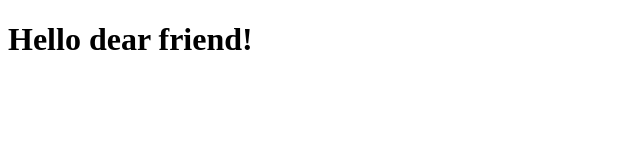
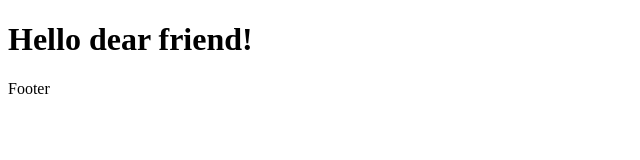
Before and after one commit to vbulmak/my-page, a plain HTML site: page projects/my-page/index.html in a window 1280 px wide. Shown: the full height of the page, 0-640 px from the left. Drawn offline with Linux system fonts and the light colour scheme.

Commit message:
add footer

```diff
--- a/projects/my-page/index.html
+++ b/projects/my-page/index.html
@@ -9,4 +9,5 @@
 
     <h1>Hello dear friend!</h1>
 </body>
+</Footer>Footer</Footer>
 </html>
```
